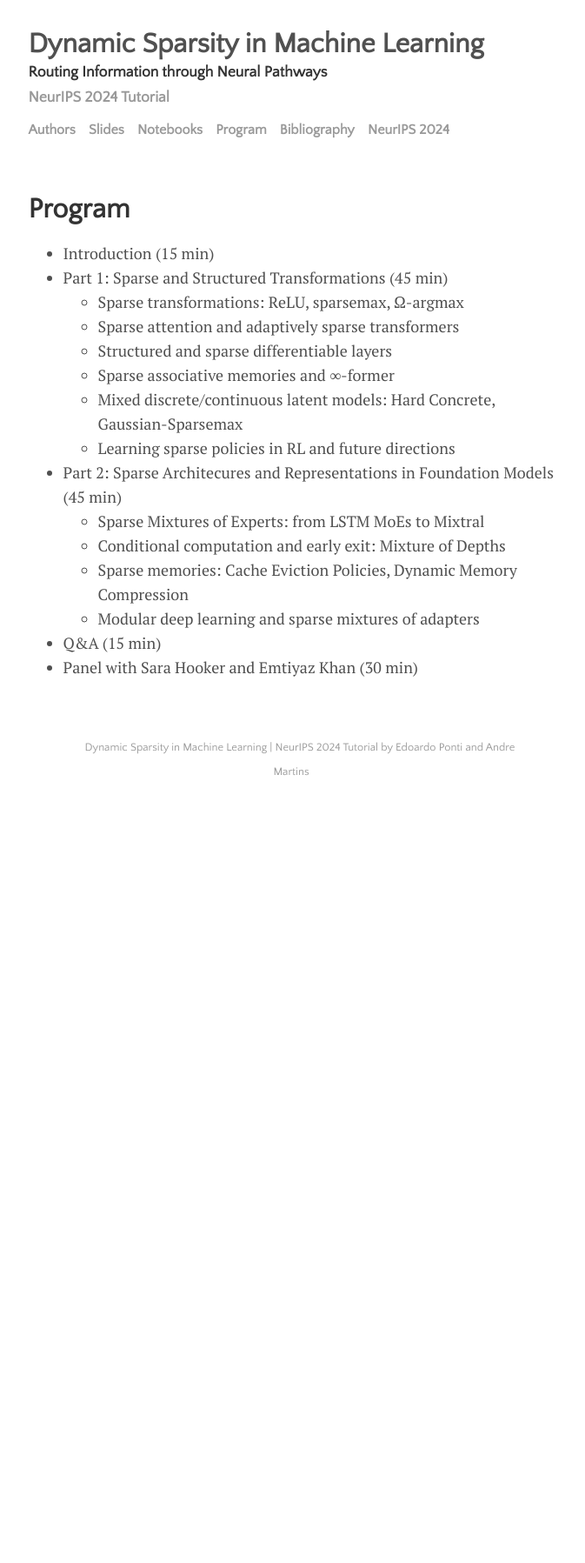
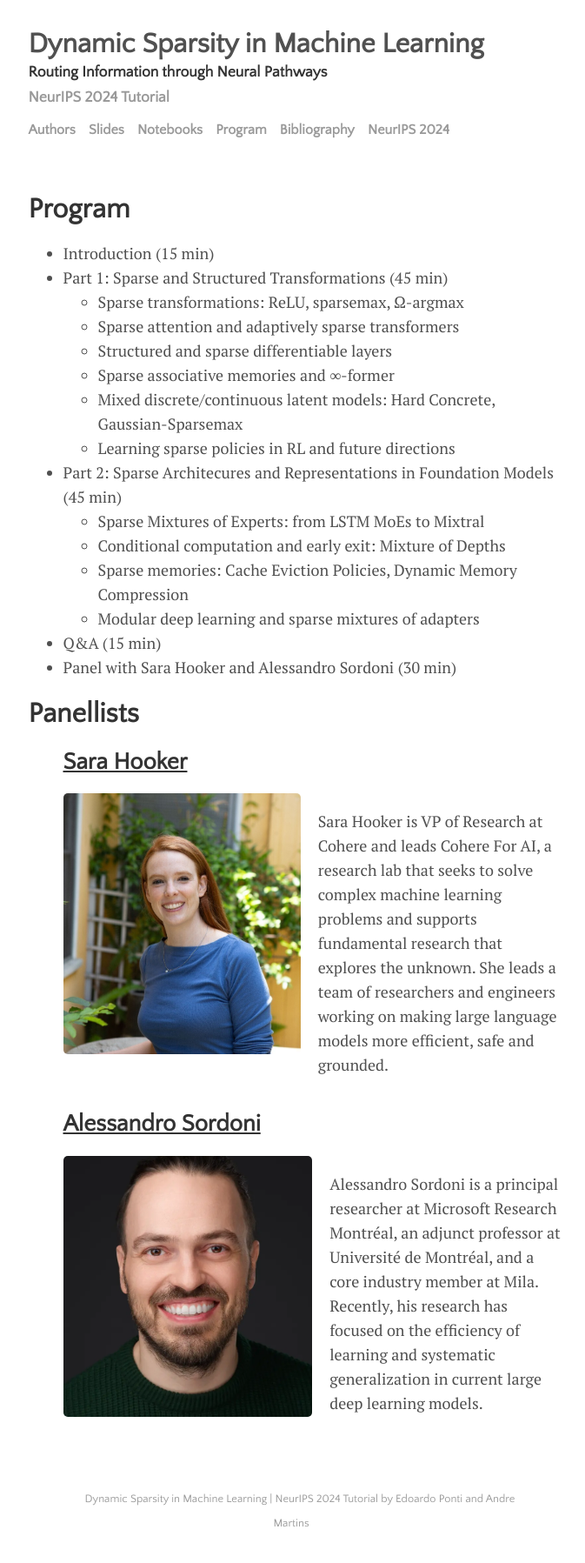
Before and after one commit to dynamic-sparsity/dynamic-sparsity.github.io, a Jekyll site: the page built from docs/menu/program.md, in a window 1280 px wide. Shown: the whole page at 87% size, without its empty margins (300-973 px from the left). Built offline with Jekyll 4.4.1, drawn with Linux system fonts in a browser that asks for light colours; before the commit the page ends 933 px from its top, so only the background shows below that.

Commit message:
panellists

```diff
--- a/docs/_config.yml
+++ b/docs/_config.yml
@@ -35,3 +35,4 @@ hide_related_posts: true
 
 collections:
   authors:
+  panellists:
--- a/docs/_layouts/home.html
+++ b/docs/_layouts/home.html
@@ -25,12 +25,12 @@ This tutorial connects these lines of work through a unified perspective, includ
   <div class="post-container" style="display: flex; align-items: flex-start; margin-bottom: 20px;">
     {% if post.image %}
       <div class="image-container" style="margin-right: 20px;">
-        <a href="{{ site.github.url }}{{ post.url }}"><img src="{{ site.github.url }}/assets/img/{{ post.image }}" alt="{{ post.title }}" style="max-width: 300px; height: auto;"></a>
+        <img src="{{ site.github.url }}/assets/img/{{ post.image }}" alt="{{ post.title }}" style="max-width: 300px; height: auto;">
       </div>
     {% endif %}
     <div class="text-container">
       <h1>
-        <a href="{{ site.github.url }}{{ post.url }}">{{ post.title }}</a>
+        {{ post.title }}
       </h1>
       <h2>
         {{ post.author }}
--- a/docs/menu/program.md
+++ b/docs/menu/program.md
@@ -18,4 +18,20 @@ permalink: /program
   - Sparse memories: Cache Eviction Policies, Dynamic Memory Compression
   - Modular deep learning and sparse mixtures of adapters
 * Q&A (15 min)
-* Panel with Sara Hooker and Emtiyaz Khan (30 min)
+* Panel with Sara Hooker and Alessandro Sordoni (30 min)
+
+<h1>Panellists</h1>
+<ul>
+  {% for author in site.panellists %}
+    <h2><a href="{{ author.website }}">{{ author.name }}</a></h2>
+        <h3>{{ author.position }}</h3>
+    <li style="display: flex; align-items: flex-start; margin-bottom: 20px;">
+      <div style="margin-right: 20px;">
+        <img src="assets/img/{{ author.image }}" alt="{{ author.name }}" style="width: 2500px; height: 300px; object-fit: cover;">
+      </div>
+      <div>
+        <p>{{ author.content | markdownify }}</p>
+      </div>
+    </li>
+  {% endfor %}
+</ul>
```
Also changed, not shown: docs/_panellists/1-sara-hooker.md (added, +7 -0 lines), docs/_panellists/2-alessandro-sordoni.md (added, +7 -0 lines), docs/_posts/2024-10-12-mixture-adapters.md (+1 -1 lines), docs/_authors/1-andre-martins.md (renamed from docs/_authors/andre-martins.md), docs/_authors/2-edoardo-ponti.md (renamed from docs/_authors/edoardo-ponti.md), docs/assets/img/alessandro.jpeg (added), docs/assets/img/sara.jpeg (added).
